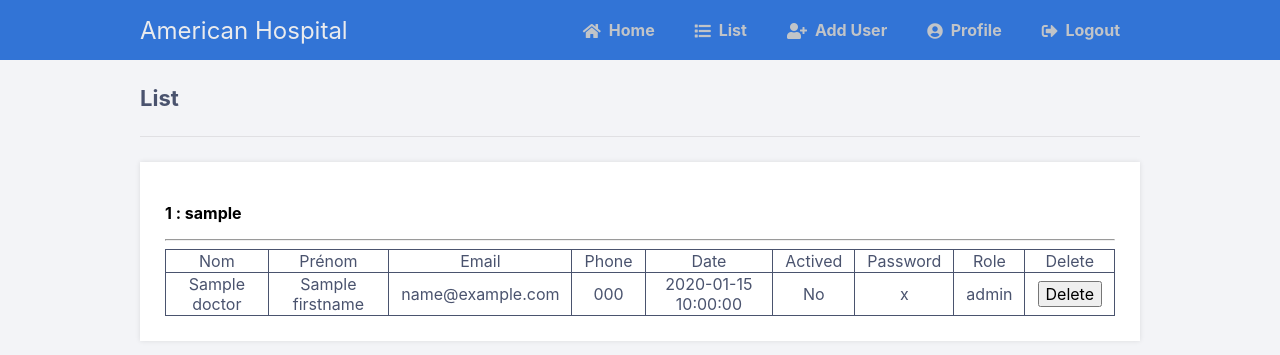
After one commit to HabacheRami/Python, a Flask app: template Users_AH/templates/list.html in a window 1280 px wide. The commit adds this page. Shown: the top 355 px of the page. Run offline with Flask 2, Linux system fonts and the light colour scheme; the template is opened without the code that fills it: most values are stand-ins (such as "Sample title", 1, 10 or a date in 2020); some libraries are stand-ins or nearby versions.

Commit message:
add list, add delete, rework sql, rework main for delete and insert

```diff
--- a/Support/databasesql.sql
+++ b/Support/databasesql.sql
@@ -4,7 +4,7 @@ drop database if exists hospital;
 create database if not exists hospital;
 /* create table patient : username (login) dossier (password) set by doctor*/
 create table hospital.patient (
-	id int(11) primary key,
+	id int(11) primary key auto_increment,
     username varchar(100) unique not null,
     file int(11) not null,
     name varchar(100),
@@ -16,7 +16,7 @@ create table hospital.patient (
 
 /* create table user */
 create table hospital.user (
-	id int(11) primary key,
+	id int(11) primary key auto_increment,
     username varchar(100) unique not null,
 	name varchar(100),
     firstname varchar(100),
--- a/Users_AH/main.py
+++ b/Users_AH/main.py
@@ -19,8 +19,6 @@ app.config['MYSQL_DB'] = 'hospital'
 mysql = MySQL(app)
 
 # http://localhost:5000/ - this will be the home page, only accessible for loggedin users
-
-
 @app.route('/')
 def home():
     # Check if user is loggedin
@@ -37,8 +35,6 @@ def home():
     return redirect(url_for('login'))
 
 # http://localhost:5000/login - the following will be our login page, which will use both GET and POST requests
-
-
 @app.route('/login', methods=['GET', 'POST'])
 def login():
     msg = ''
@@ -74,9 +70,7 @@ def login():
             msg = 'Incorrect username/password!'
     return render_template('index.html', msg=msg)
 
-# http://localhost:5000/register - this will be the registration page, we need to use both GET and POST requests
-
-
+# http://localhost:5000/register/doctor - this will be the register doctor page, we need to use both GET and POST requests
 @app.route('/register/doctor', methods=['GET', 'POST'])
 def register_doctor():
     # Output message if something goes wrong...
@@ -124,7 +118,7 @@ def register_doctor():
         return render_template('register/doctor.html', msg=msg)
     return redirect(url_for('login'))
 
-
+# http://localhost:5000/register/patient - this will be the register patient page, we need to use both GET and POST requests
 @app.route('/register/patient', methods=['GET', 'POST'])
 def register_patient():
     # Output message if something goes wrong...
@@ -141,7 +135,6 @@ def register_patient():
             description = request.form['description']
             drug = request.form['drug']
             date = request.form['date']
-            pprint(request)
             # Check if username exists
             cursor = mysql.connection.cursor(MySQLdb.cursors.DictCursor)
             cursor.execute(
@@ -172,8 +165,21 @@ def register_patient():
         return render_template('register/patient.html', msg=msg)
     return redirect(url_for('login'))
 
+# http://localhost:5000/list- this will be the data list page
+@app.route('/list')
+def list():
+    # Output message if something goes wrong...
+    msg = ''
+    # Check if user is loggedin
+    if 'loggedin' in session:
+        cursor = mysql.connection.cursor(MySQLdb.cursors.DictCursor)
+        cursor.execute('SELECT * FROM user')
+        # Fetch one record and return result
+        doctors = cursor.fetchall()
+        return render_template('list.html', doctors=doctors, msg=msg)
+    return redirect(url_for('login'))
 
-# http://localhost:5000/python/logout - this will be the logout page
+# http://localhost:5000/logout - this will be the logout page
 @app.route('/logout')
 def logout():
     # Remove session data, this will log the user out
@@ -183,9 +189,7 @@ def logout():
     # Redirect to login page
     return redirect(url_for('login'))
 
-# http://localhost:5000/pythinlogin/profile - this will be the profile page, only accessible for loggedin users
-
-
+# http://localhost:5000/profile - this will be the profile page, only accessible for loggedin users
 @app.route('/profile')
 def profile():
     # Check if user is loggedin
@@ -198,3 +202,19 @@ def profile():
         return render_template('profile.html', account=account)
     # User is not loggedin redirect to login page
     return redirect(url_for('login'))
+
+# http://localhost:5000/profile - this will be the profile page, only accessible for loggedin users
+@app.route('/<int:id>/delete', methods=['POST'])
+def delete(id):
+    # Check if user is loggedin
+    if 'loggedin' in session:
+        if request.method == 'POST':
+            pprint(id)
+            # We need all the account info for the user so we can display it on the profile page
+            cursor = mysql.connection.cursor(MySQLdb.cursors.DictCursor)
+            cursor.execute('DELETE FROM user WHERE id = %s', (id,))
+            mysql.connection.commit()
+            # Show the profile page with account info
+            return redirect(url_for('list'))
+    # User is not loggedin redirect to login page
+    return redirect(url_for('login'))
--- a/Users_AH/static/style.css
+++ b/Users_AH/static/style.css
@@ -5,48 +5,65 @@
     -webkit-font-smoothing: antialiased;
     -moz-osx-font-smoothing: grayscale;
 }
+
 body {
     background-color: #435165;
     margin: 0;
 }
-.login, .register {
+
+.login,
+.register {
     width: 400px;
     background-color: #ffffff;
     box-shadow: 0 0 9px 0 rgba(0, 0, 0, 0.3);
     margin: 100px auto;
 }
-.login h1, .register h1 {
+
+.login h1,
+.register h1 {
     text-align: center;
     color: #5b6574;
     font-size: 24px;
     padding: 20px 0 20px 0;
     border-bottom: 1px solid #dee0e4;
 }
-.login .links, .register .links {
+
+.login .links,
+.register .links {
     display: flex;
     padding: 0 15px;
 }
-.login .links a, .register .links a {
+
+.login .links a,
+.register .links a {
     color: #adb2ba;
     text-decoration: none;
     display: inline-flex;
     padding: 0 10px 10px 10px;
     font-weight: bold;
 }
-.login .links a:hover, .register .links a:hover {
+
+.login .links a:hover,
+.register .links a:hover {
     color: #9da3ac;
 }
-.login .links a.active, .register .links a.active {
+
+.login .links a.active,
+.register .links a.active {
     border-bottom: 3px solid #3274d6;
     color: #3274d6;
 }
-.login form, .register form {
+
+.login form,
+.register form {
     display: flex;
     flex-wrap: wrap;
     justify-content: center;
     padding-top: 20px;
 }
-.login form label, .register form label {
+
+.login form label,
+.register form label {
     display: flex;
     justify-content: center;
     align-items: center;
@@ -55,14 +72,24 @@ body {
     background-color: #3274d6;
     color: #ffffff;
 }
-.login form input[type="password"], .login form input[type="text"], .login form input[type="email"], .register form input[type="password"], .register form input[type="text"], .register form input[type="email"], .register form input[type="date"], .register form input[type="drug"] {
+
+.login form input[type="password"],
+.login form input[type="text"],
+.login form input[type="email"],
+.register form input[type="password"],
+.register form input[type="text"],
+.register form input[type="email"],
+.register form input[type="date"],
+.register form input[type="drug"] {
     width: 310px;
     height: 50px;
     border: 1px solid #dee0e4;
     margin-bottom: 20px;
     padding: 0 15px;
 }
-.login form input[type="submit"], .register form input[type="submit"] {
+
+.login form input[type="submit"],
+.register form input[type="submit"] {
     width: 100%;
     padding: 15px;
     margin-top: 20px;
@@ -73,53 +100,66 @@ body {
     color: #ffffff;
     transition: background-color 0.2s;
 }
-.login form input[type="submit"]:hover, .register form input[type="submit"]:hover {
+
+.login form input[type="submit"]:hover,
+.register form input[type="submit"]:hover {
     background-color: #2868c7;
     transition: background-color 0.2s;
 }
+
 .navtop {
     background-color: #3274d6;
     height: 60px;
     width: 100%;
     border: 0;
 }
+
 .navtop div {
     display: flex;
     margin: 0 auto;
     width: 1000px;
     height: 100%;
 }
-.navtop div h1, .navtop div a {
+
+.navtop div h1,
+.navtop div a {
     display: inline-flex;
     align-items: center;
 }
+
 .navtop div h1 {
     flex: 1;
     font-size: 24px;
     padding: 0;
-   margin: 0;
+    margin: 0;
     color: #eaebed;
     font-weight: normal;
 }
+
 .navtop div a {
     padding: 0 20px;
     text-decoration: none;
     color: #c1c4c8;
     font-weight: bold;
 }
+
 .navtop div a i {
     padding: 2px 8px 0 0;
 }
+
 .navtop div a:hover {
     color: #eaebed;
 }
+
 body.loggedin {
     background-color: #f3f4f7;
 }
+
 .content {
     width: 1000px;
     margin: 0 auto;
 }
+
 .content h2 {
     margin: 0;
     padding: 25px 0;
@@ -127,21 +167,34 @@ body.loggedin {
     border-bottom: 1px solid #e0e0e3;
     color: #4a536e;
 }
-.content > p, .content > div {
+
+.content>p,
+.content>div {
     box-shadow: 0 0 5px 0 rgba(0, 0, 0, 0.1);
     margin: 25px 0;
     padding: 25px;
-  background-color: #fff;
+    background-color: #fff;
 }
-.content > p table td, .content > div table td {
-  padding: 5px;
+
+.content>p table,
+.content>div table {
+    margin-left: auto;
+    margin-right: auto;
+    border-collapse: collapse;
 }
-.content > p table td:first-child, .content > div table td:first-child {
-  font-weight: bold;
-  color: #4a536e;
-  padding-right: 15px;
+
+.content>p table td,
+.content>div table td {
+    color: #4a536e;
+    text-align: center;
+    padding-right: 12px;
+    padding-left: 12px;
+    border-width: 1px;
+    border-style: solid;
+    border-color: #4a536e;
 }
-.content > div p {
-  padding: 5px;
-  margin: 0 0 10px 0;
+
+.content>div p {
+    padding: 5px;
+    margin: 0 0 10px 0;
 }
--- a/Users_AH/templates/layout.html
+++ b/Users_AH/templates/layout.html
@@ -13,6 +13,7 @@
 			<div>
 				<h1>American Hospital</h1>
                 <a href="{{ url_for('home') }}"><i class="fas fa-home"></i>Home</a>
+				<a href="{{ url_for('list') }}"><i class="fas fa-list"></i>List</a>
                 <a href="{{ url_for('register_doctor') }}"><i class="fas fa-user-plus"></i>Add User</a>
 				<a href="{{ url_for('profile') }}"><i class="fas fa-user-circle"></i>Profile</a>
 				<a href="{{ url_for('logout') }}"><i class="fas fa-sign-out-alt"></i>Logout</a>
--- /dev/null
+++ b/Users_AH/templates/list.html
@@ -0,0 +1,41 @@
+{% extends 'layout.html' %}
+
+{% block title %}List{% endblock %}
+
+{% block content %}
+
+<h2>List</h2>
+{% for doctor in doctors %}
+<div>
+    <h3> {{ doctor.id }} : {{ doctor.username }}</h3>
+    <hr>
+    <table style="border-collapse:collapse">
+        <tr>
+            <td> Nom </td>
+            <td> Prénom </td>
+            <td> Email </td>
+            <td> Phone </td>
+            <td> Date </td>
+            <td> Actived </td>
+            <td> Password </td>
+            <td> Role </td>
+            <td> Delete </td>
+        </tr>
+        <tr>
+            <td> {{ doctor.name }}</td>
+            <td> {{ doctor.firstname }}</td>
+            <td> {{ doctor.email }}</td>
+            <td> {{ doctor.phone }}</td>
+            <td> {{ doctor.date }}</td>
+            <td> {% if doctor.actived == 1 %} Yes {% else %} No {% endif %}</td>
+            <td> {{ doctor.password }}</td>
+            <td> {{ doctor.role }}</td>
+            <td><form method="post" action="{{ url_for('delete', id=doctor.id) }}">
+                <button type="submit">Delete</button>
+              </form></td>
+        </tr>
+    </table>
+</div>
+{% endfor %}
+
+{% endblock %}
```
